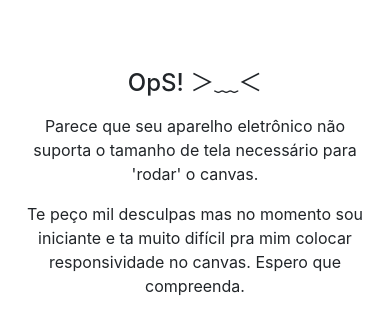
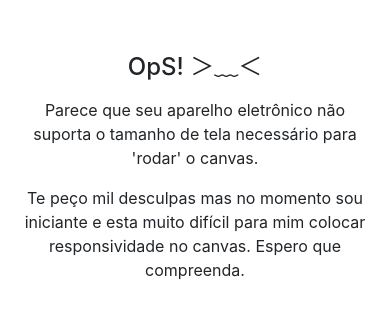
Before and after one commit to NyctibiusVII/SnakeGame, a plain HTML site: page index.html in a window 390 px wide. Shown: the part 75-395 px from the top of the page. Drawn offline with Linux system fonts and the light colour scheme; a web font is replaced by a local one.

Commit message:
Details －_－b

```diff
--- a/index.html
+++ b/index.html
@@ -27,13 +27,13 @@
     </div>
 
     <!--Mobile com menos de width"540" -->
-    <div class="mt-4 pt-5 pb-3 container text-center respMobile">
+    <div class="mt-2 pt-5 pb-3 container text-center respMobile">
         <h4 class="mb-3">OpS! ＞﹏＜</h4>
         <p class="description">
             Parece que seu aparelho eletrônico não suporta o tamanho de tela necessário para 'rodar' o canvas.
         </p>
         <p class="description">
-            Te peço mil desculpas mas no momento sou iniciante e ta muito difícil pra mim colocar responsividade no canvas.
+            Te peço mil desculpas mas no momento sou iniciante e esta muito difícil para mim colocar responsividade no canvas.
             Espero que compreenda.
             <br>
             <a href="https://github.com/NyctibiusVII/SnakeGame#HeartCracked" target="_blank" rel="noopener noreferrer" title="Repositório do projeto">
```
